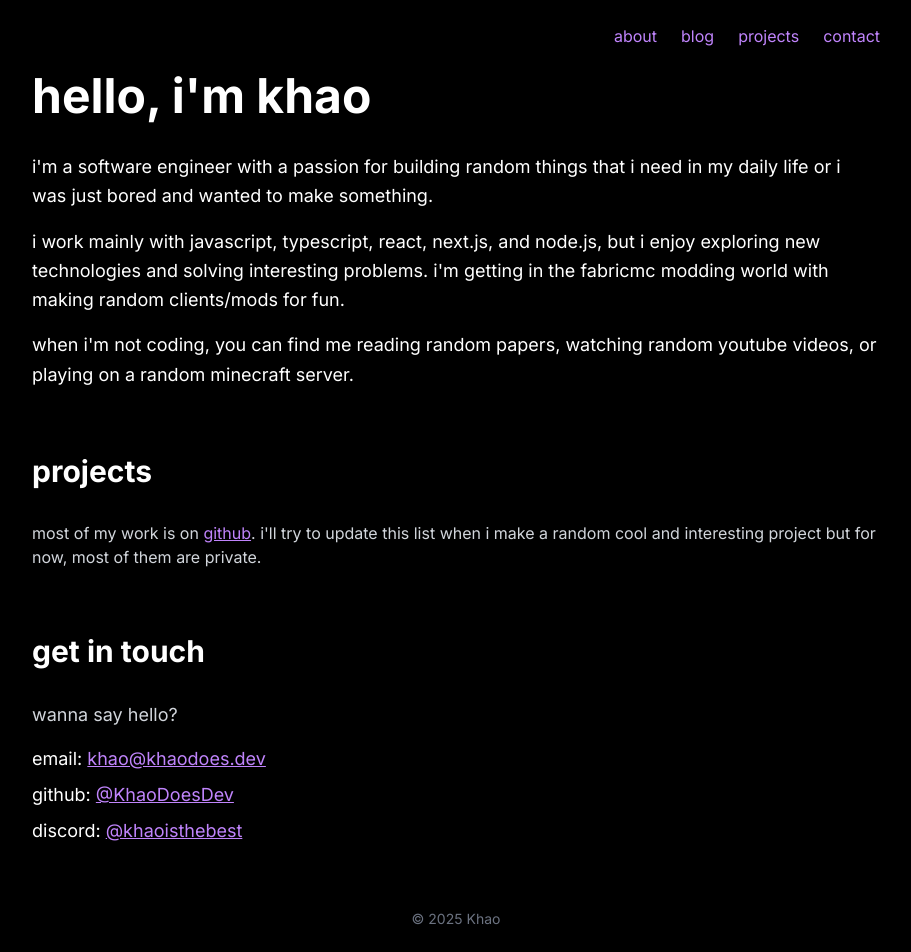
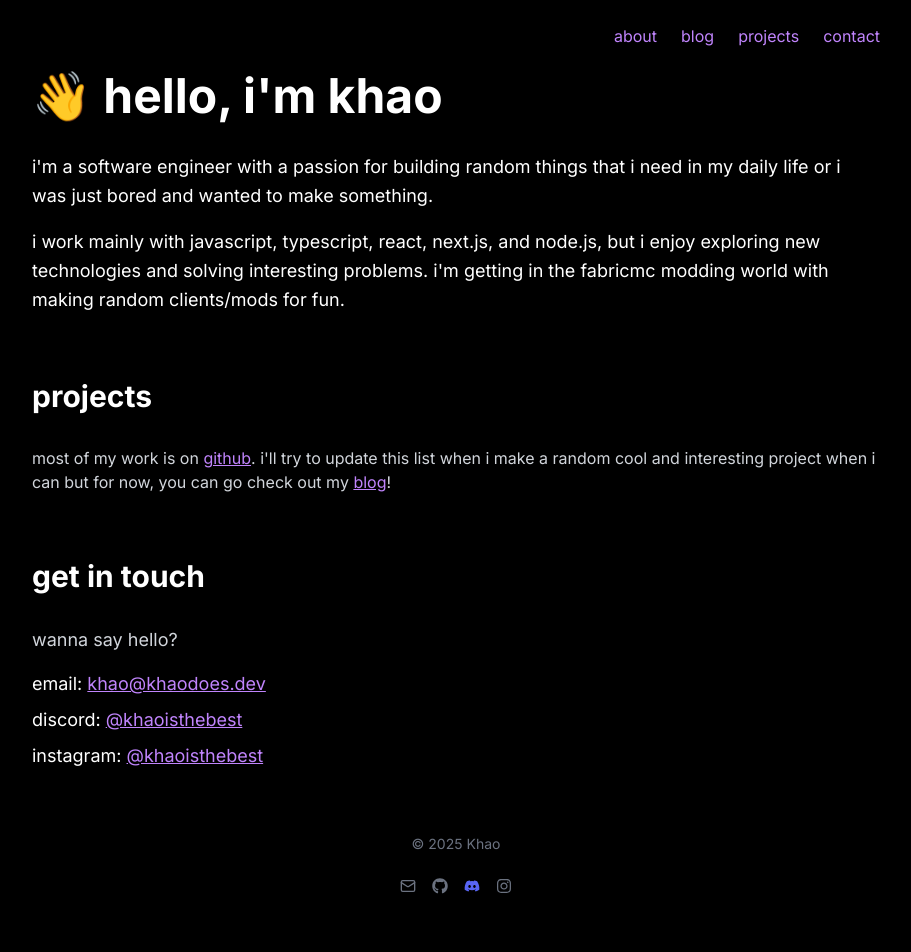
Before and after one commit to KhaoDoesDev/portfolio, a Next.js app: page / in a window 1280 px wide. Shown: the top 952 px of the page, without its empty margins (184-1095 px from the left). Built offline with nearby package versions, Linux system fonts and the light colour scheme.

Commit message:
feat: refactor footer component and update contact links structure

```diff
--- a/src/app/blog/[slug]/page.tsx
+++ b/src/app/blog/[slug]/page.tsx
@@ -1,3 +1,4 @@
+import { Footer } from "@/components/footer";
 import { Navbar } from "@/components/navbar";
 import { getAllBlogPosts, getBlogPost } from "@/lib/blog";
 import Link from "next/link";
@@ -55,12 +56,7 @@ export default async function BlogPost({ params }: Props) {
           }}
         />
 
-        <footer className="text-center text-gray-500 text-sm mt-16 space-y-4">
-          <Link href="/blog" className="hover:text-gray-400 transition-colors">
-            ← back to blogs
-          </Link>
-          <p>© {new Date(Date.now()).getFullYear()} Khao</p>
-        </footer>
+        <Footer />
       </main>
     </div>
   );
--- a/src/app/blog/page.tsx
+++ b/src/app/blog/page.tsx
@@ -1,3 +1,4 @@
+import { Footer } from "@/components/footer";
 import { Navbar } from "@/components/navbar"
 import { getAllBlogPosts } from "@/lib/blog";
 import Link from "next/link"
@@ -37,12 +38,7 @@ export default async function Blog() {
           </div>
         </section>
 
-        <footer className="text-center text-gray-500 text-sm mt-16 space-y-4">
-          <Link href="/" className="hover:text-gray-400 transition-colors">
-            ← back to home
-          </Link>
-          <p>© {new Date(Date.now()).getFullYear()} Khao</p>
-        </footer>
+        <Footer />
       </main>
     </div>
   )
--- a/src/app/page.tsx
+++ b/src/app/page.tsx
@@ -1,3 +1,4 @@
+import { Footer } from "@/components/footer"
 import { Navbar } from "@/components/navbar"
 import * as DATA from "@/data"
 import Link from "next/link"
@@ -11,17 +12,13 @@ export default function Portfolio() {
       <main className="max-w-4xl mx-auto px-6 pb-12">
         {/* Hero Section */}
         <section id="about" className="mb-16">
-          <h1 className="text-4xl md:text-5xl font-bold mb-8">hello, i&apos;m {DATA.name.toLowerCase()}</h1>
+          <h1 className="text-4xl md:text-5xl font-bold mb-8">👋 hello, i&apos;m {DATA.name.toLowerCase()}</h1>
 
           <div className="space-y-4 text-lg leading-relaxed">
             <p>i&apos;m a software engineer with a passion for building random things that i need in my daily life or i was just bored and wanted to make something.</p>
             <p>
               i work mainly with javascript, typescript, react, next.js, and node.js, but i enjoy exploring new technologies
               and solving interesting problems. i&apos;m getting in the fabricmc modding world with making random clients/mods for fun.
-            </p>
-            <p>
-              when i&apos;m not coding, you can find me reading random papers, watching random youtube videos, or
-              playing on a random minecraft server.
             </p>
           </div>
         </section>
@@ -35,7 +32,7 @@ export default function Portfolio() {
             <Link href={DATA.githubURL} className="text-purple-400 hover:text-purple-300 underline">
               github
             </Link>
-            . i&apos;ll try to update this list when i make a random cool and interesting project but for now, most of them are private.
+            . i&apos;ll try to update this list when i make a random cool and interesting project when i can but for now, you can go check out my <Link href="/blog" className="text-purple-400 hover:text-purple-300 underline">blog</Link>!
           </p>
         </section>
 
@@ -49,19 +46,19 @@ export default function Portfolio() {
             <div className="space-y-2">
               <p>
                 email:{" "}
-                <Link href={`mailto:` + DATA.email} className="text-purple-400 hover:text-purple-300 underline">
+                <Link href={DATA.links.email.url} className="text-purple-400 hover:text-purple-300 underline">
                   {DATA.email}
                 </Link>
               </p>
               <p>
-                github:{" "}
-                <Link href={DATA.githubURL} className="text-purple-400 hover:text-purple-300 underline">
-                  @KhaoDoesDev
+                discord:{" "}
+                <Link href={DATA.links.discord.url} className="text-purple-400 hover:text-purple-300 underline">
+                  @khaoisthebest
                 </Link>
               </p>
               <p>
-                discord:{" "}
-                <Link href="https://discord.com/users/624819246177845270" className="text-purple-400 hover:text-purple-300 underline">
+                instagram:{" "}
+                <Link href={DATA.links.instagram.url} className="text-purple-400 hover:text-purple-300 underline">
                   @khaoisthebest
                 </Link>
               </p>
@@ -70,9 +67,7 @@ export default function Portfolio() {
         </section>
 
         {/* Footer */}
-        <footer className="text-center text-gray-500 text-sm">
-          <p>© {new Date(Date.now()).getFullYear()} Khao</p>
-        </footer>
+        <Footer isHome />
       </main>
     </div>
   )
--- a/src/components/footer.tsx
+++ b/src/components/footer.tsx
@@ -1,14 +1,16 @@
 import * as DATA from "@/data";
 import Link from "next/link";
 
-export function Footer() {
+export function Footer({ isHome }: { isHome?: boolean }) {
   return (
-		<footer className="flex p-6 w-full justify-between text-xs">
-			<span>© {new Date().getFullYear()} {DATA.name}. All rights reserved.</span>
-
-			<div className="flex flex-wrap gap-4">
-				{DATA.contactLinks.map(({ link, icon }, _) => (
-					<Link key={_} href={link} className="flex gap-2">
+    <footer className="mt-16 flex flex-col text-center text-sm text-gray-500">
+      {!isHome && <Link href="/" className="transition-colors hover:text-gray-400 mb-4">
+        ← back to home
+      </Link>}
+      <p className="mb-6">© {new Date(Date.now()).getFullYear()} Khao</p>
+      <div className="flex flex-wrap gap-4 justify-center">
+        {Object.values(DATA.links).map(({ url, icon }, _) => (
+          <Link key={_} href={url} className="flex gap-2">
             {icon}
           </Link>
         ))}
--- a/src/data.tsx
+++ b/src/data.tsx
@@ -215,25 +215,25 @@ export const projects: Project[] = [
   },
 ];
 
-export const contactLinks = [
-  {
-		link: "mailto:khao@khaodoes.dev",
+export const links = {
+  email: {
+		url: "mailto:khao@khaodoes.dev",
 		icon: <Mail className="h-4 w-4" />,
 		text: "Email",
 	},
-	{
-		link: "https://github.com/KhaoDoesDev",
+	github: {
+		url: "https://github.com/KhaoDoesDev",
 		icon: <FaGithub className="h-4 w-4" />,
 		text: "GitHub",
 	},
-	{
-		link: "https://discord.com/users/624819246177845270",
+	discord: {
+		url: "https://discord.com/users/624819246177845270",
 		icon: <FaDiscord color="#5865F2" className="h-4 w-4" />,
 		text: "Discord",
 	},
-	{
-		link: "https://www.instagram.com/khaoisthebest",
+	instagram: {
+		url: "https://www.instagram.com/khaoisthebest",
 		icon: <FaInstagram className="h-4 w-4" />,
 		text: "Instagram",
 	}
-];
+};
```
Lines whose indentation alone changed are shown as unchanged.
